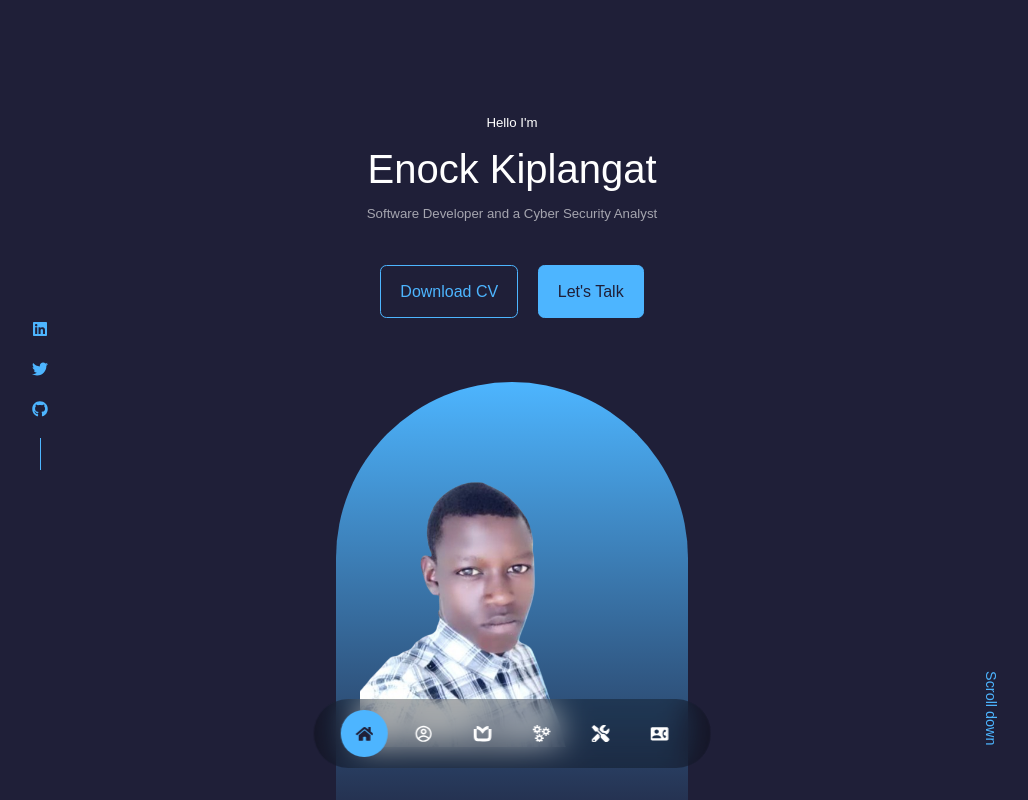
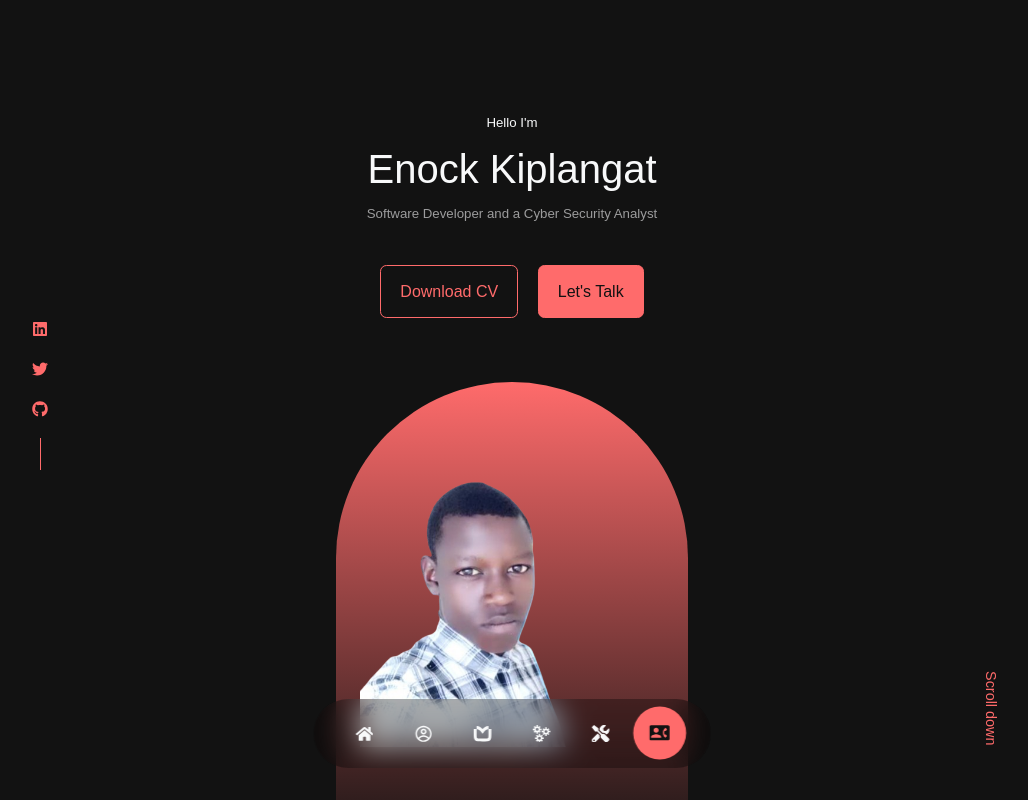
Before and after one commit to enock-sk/React_Portfolio, a React (Create React App) app: page / in a window 1280 px wide. Shown: the top 800 px of the page, without its empty margins (128-1156 px from the left). Built offline with nearby package versions, Linux system fonts and the light colour scheme.

Commit message:
good pallete

```diff
--- a/src/components/nav/Nav.jsx
+++ b/src/components/nav/Nav.jsx
@@ -1,24 +1,83 @@
-import React from 'react'
-import './nav.css'
-import { FaHome } from "react-icons/fa";
+import React, { useState, useEffect } from "react";
+import "./nav.css";
+import { FaHome, FaTools } from "react-icons/fa";
 import { CgProfile } from "react-icons/cg";
 import { SiKnowledgebase } from "react-icons/si";
-import { FaTools } from "react-icons/fa";
 import { GrServices } from "react-icons/gr";
 import { MdContactPhone } from "react-icons/md";
-import { useState } from 'react';
+
 const Nav = () => {
-  const[activeNav,setActiveNav]=useState('#')
+  const [activeNav, setActiveNav] = useState("#");
+
+  useEffect(() => {
+    const handleScroll = () => {
+      const sections = ["#about", "#experience", "#services", "#portfolio", "#contact"];
+      const scrollPosition = window.scrollY + 100;
+
+      for (const section of sections) {
+        const sectionElement = document.querySelector(section);
+        if (sectionElement && sectionElement.offsetTop <= scrollPosition) {
+          setActiveNav(section);
+        }
+      }
+    };
+
+    window.addEventListener("scroll", handleScroll);
+    return () => window.removeEventListener("scroll", handleScroll);
+  }, []);
+
   return (
-   <nav>
-    <a href="#" onClick={()=>setActiveNav('#')}  className={activeNav === '#'? 'active' : ''}><FaHome /></a>
-    <a href="#about" onClick={()=> setActiveNav('#about')} className={activeNav === '#about' ? 'active' : ''}><CgProfile /></a>
-    <a href="#experience" onClick={()=> setActiveNav('#experience')} className={activeNav === '#experience' ? 'active' : ''}><SiKnowledgebase /></a>
-    <a href="#services" onClick={()=> setActiveNav('#services')} className={activeNav === '#services' ? 'active' : ''}><GrServices/></a>
-    <a href="#portfolio" onClick={()=> setActiveNav('#portfolio')} className={activeNav === '#portfolio' ? 'active' : ''}><FaTools /></a>
-    <a href="#contact" onClick={()=> setActiveNav('#contact')} className={activeNav === '#contact' ? 'active' : ''}><MdContactPhone /></a>
-   </nav>
-  )
-}
+    <nav role="navigation">
+      <a
+        href="#"
+        onClick={() => setActiveNav("#")}
+        className={activeNav === "#" ? "active" : ""}
+        aria-label="Home"
+      >
+        <FaHome />
+      </a>
+      <a
+        href="#about"
+        onClick={() => setActiveNav("#about")}
+        className={activeNav === "#about" ? "active" : ""}
+        aria-label="About"
+      >
+        <CgProfile />
+      </a>
+      <a
+        href="#experience"
+        onClick={() => setActiveNav("#experience")}
+        className={activeNav === "#experience" ? "active" : ""}
+        aria-label="Experience"
+      >
+        <SiKnowledgebase />
+      </a>
+      <a
+        href="#services"
+        onClick={() => setActiveNav("#services")}
+        className={activeNav === "#services" ? "active" : ""}
+        aria-label="Services"
+      >
+        <GrServices />
+      </a>
+      <a
+        href="#portfolio"
+        onClick={() => setActiveNav("#portfolio")}
+        className={activeNav === "#portfolio" ? "active" : ""}
+        aria-label="Portfolio"
+      >
+        <FaTools />
+      </a>
+      <a
+        href="#contact"
+        onClick={() => setActiveNav("#contact")}
+        className={activeNav === "#contact" ? "active" : ""}
+        aria-label="Contact"
+      >
+        <MdContactPhone />
+      </a>
+    </nav>
+  );
+};
 
-export default Nav
+export default Nav;
--- a/src/components/nav/nav.css
+++ b/src/components/nav/nav.css
@@ -1,9 +1,7 @@
-nav{
+nav {
     background: rgba(0, 0, 0, 0.3);
     width: max-content;
-    display: block;
     padding: 0.7rem 1.7rem;
-    z-index: 2;
     position: fixed;
     left: 50%;
     transform: translateX(-50%);
@@ -12,26 +10,47 @@
     gap: 0.8rem;
     border-radius: 3rem;
     backdrop-filter: blur(15px);
+    z-index: 100; /* Ensuring it's above other elements */
+    transition: all 0.3s ease-in-out;
 }
-nav a{
+
+nav a {
     background: transparent;
     padding: 0.9rem;
     border-radius: 50%;
     display: flex;
     color: var(--color-white);
     font-size: 1.1rem;
+    transition: background 0.3s ease, transform 0.2s ease;
 }
-nav a:hover{
+
+nav a:hover {
     background: rgba(0, 0, 0, 0.3);
+    transform: scale(1.1); /* Subtle zoom effect */
 }
-nav a.active{
-background: var(--color-primary);
-color: var(--color-bg);
+
+nav a.active {
+    background: var(--color-primary);
+    color: var(--color-bg);
+    transform: scale(1.15);
 }
-            /*==========media devices tablet=====*/
-            @media screen and (max-width: 600px) {
-                nav a{
-                    padding: 0.45rem;
-                    font-size: 0.7rem;
-                }
-            }
+
+nav a:focus {
+    outline: none;
+    box-shadow: 0 0 5px var(--color-primary);
+}
+
+/* 🔹 Responsive Design: Mobile Adjustments */
+@media screen and (max-width: 600px) {
+    nav {
+        padding: 0.5rem 1rem;
+        gap: 0.5rem;
+        bottom: 1.5rem;
+        border-radius: 2rem;
+    }
+
+    nav a {
+        padding: 0.6rem;
+        font-size: 0.85rem;
+    }
+}
--- a/src/index.css
+++ b/src/index.css
@@ -7,18 +7,21 @@
     box-sizing: border-box;
     text-decoration: none;
 }
-:root{
-    --color-bg: #1f1f38;
-    --color-bg-variant:#2c2c6c;
-    --color-primary:#4db5ff;
-    --color-primary-variant:rgba(77,181,255,0.4);
-    --color-white:#fff;
-    --color-light: rgba(255,255,255,0.6);
-    --container-width-lg: 75%;
-    --container-width-mg: 86%;
-    --container-width-sm: 90%;
-    --transition: all 400ms ease;
+
+    :root {
+        --color-bg: #121212; /* Deep black for a sleek look */
+        --color-bg-variant: #1E1E2E; /* Dark navy for contrast */
+        --color-primary: #FF6B6B; /* Vibrant coral red for accents */
+        --color-primary-variant: rgba(255, 107, 107, 0.4);
+        --color-white: #F8F9FA; /* Soft white for better readability */
+        --color-light: rgba(248, 249, 250, 0.6); /* Light gray for subtext */
+
+        --container-width-lg: 75%;
+        --container-width-mg: 86%;
+        --container-width-sm: 90%;
+        --transition: all 400ms ease;
     }
+
     html{
         scroll-behavior: smooth;
     }
```
